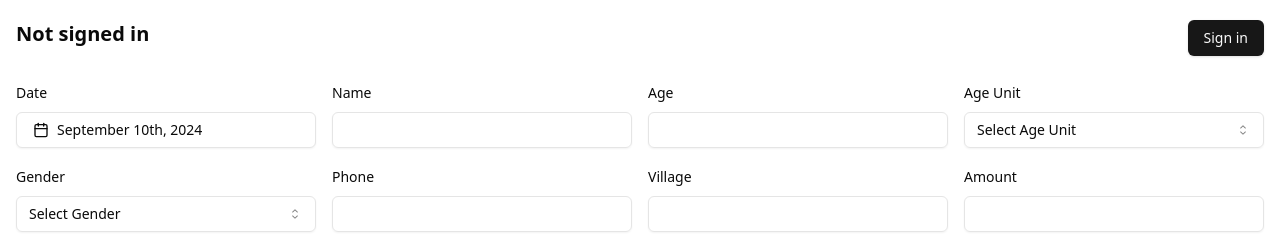
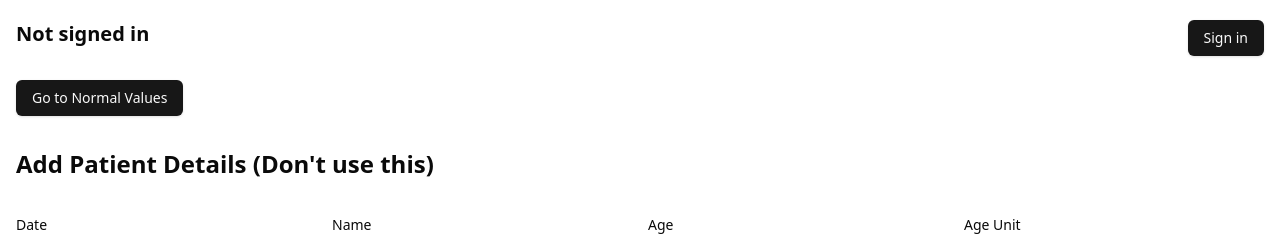
Before and after one commit to VaraSampath/mltRepo, a Next.js app: page / in a window 1280 px wide. Shown: the top 236 px of the page. Built offline with nearby package versions, Linux system fonts and the light colour scheme; no server answers; the database is empty.

Commit message:
add login next-auth

```diff
--- a/app/page.tsx
+++ b/app/page.tsx
@@ -1,8 +1,17 @@
 import AddPatientDetails from "@/components/custom/add-patient-details";
+import { Button } from "@/components/ui/button";
+import Link from "next/link";
 
 export default function Home() {
   return (
     <div className="flex flex-col  h-screen">
+      <Button className="mb-8 self-start">
+        <Link href="/normal-values">Go to Normal Values</Link>
+      </Button>
+
+      <p className="text-2xl font-bold mb-8">
+        Add Patient Details (Don&apos;t use this)
+      </p>
       <AddPatientDetails />
     </div>
   );
```
